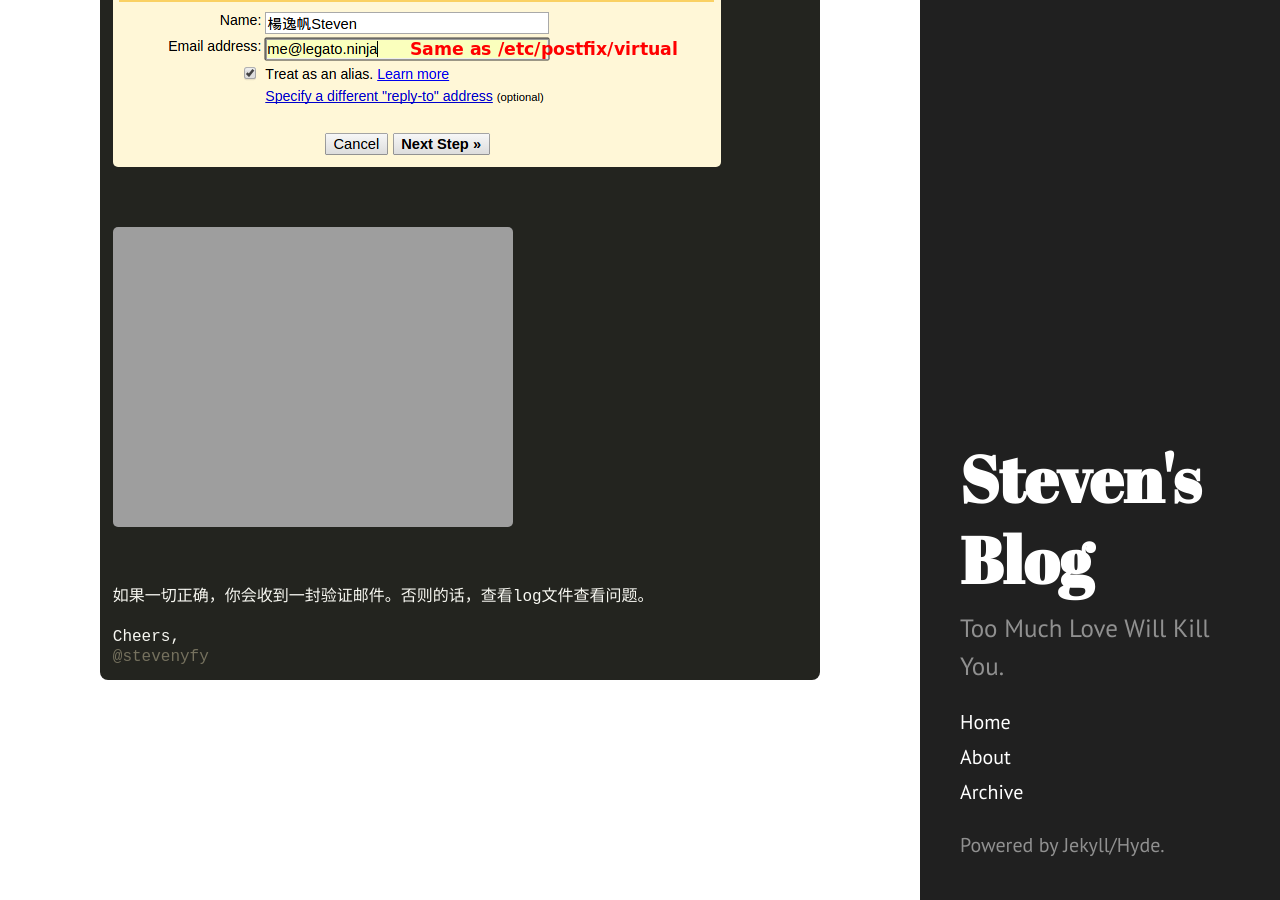
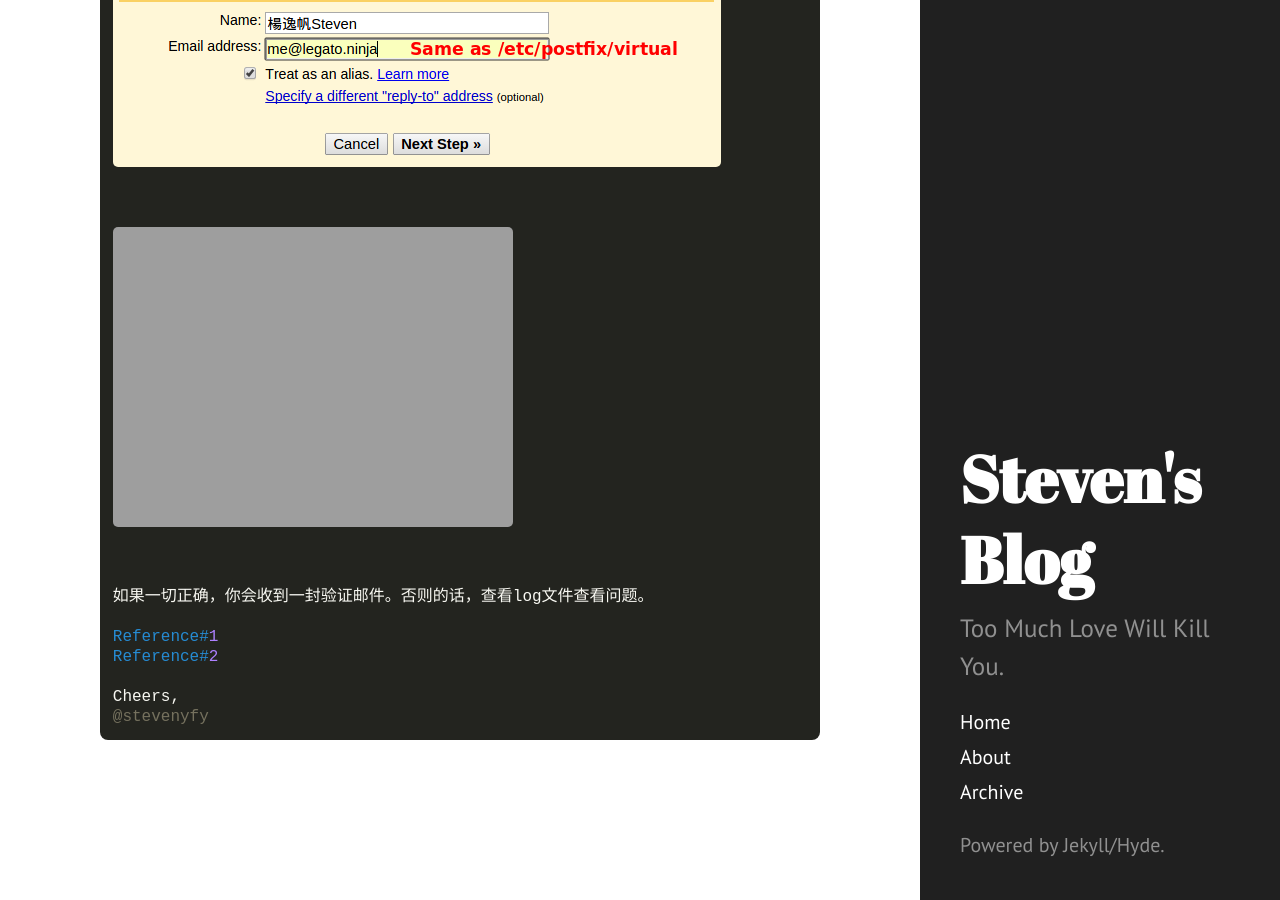
Before and after one commit to legatoo/legatoo.github.io, a Jekyll site: the page built from _posts/2014-12-15-Build-Your-Own-Custom-Doamin-Email-on-DigitalOcean.md, in a window 1280 px wide and 900 px high, scrolled down 7982 px. Built offline with Jekyll 4.4.1, drawn with Linux system fonts in a browser that asks for light colours; Markdown is read by kramdown in place of the engine named in the settings.

Commit message:
post: mail service

```diff
--- a/_posts/2014-12-15-Build-Your-Own-Custom-Doamin-Email-on-DigitalOcean.md
+++ b/_posts/2014-12-15-Build-Your-Own-Custom-Doamin-Email-on-DigitalOcean.md
@@ -215,5 +215,8 @@ root      1257  0.0  0.1  25344  1700 ?        Ss   Dec14   0:02 /usr/lib/postfi
 
 如果一切正确，你会收到一封验证邮件。否则的话，查看log文件查看问题。
 
+<a href="http://seasonofcode.com/posts/custom-domain-e-mails-with-postfix-and-gmail-the-missing-tutorial.html">Reference#1</a>
+<a href="http://www.e-rave.nl/create-a-self-signed-ssl-key-for-postfix">Reference#2</a>
+
 Cheers,
 @stevenyfy
```
